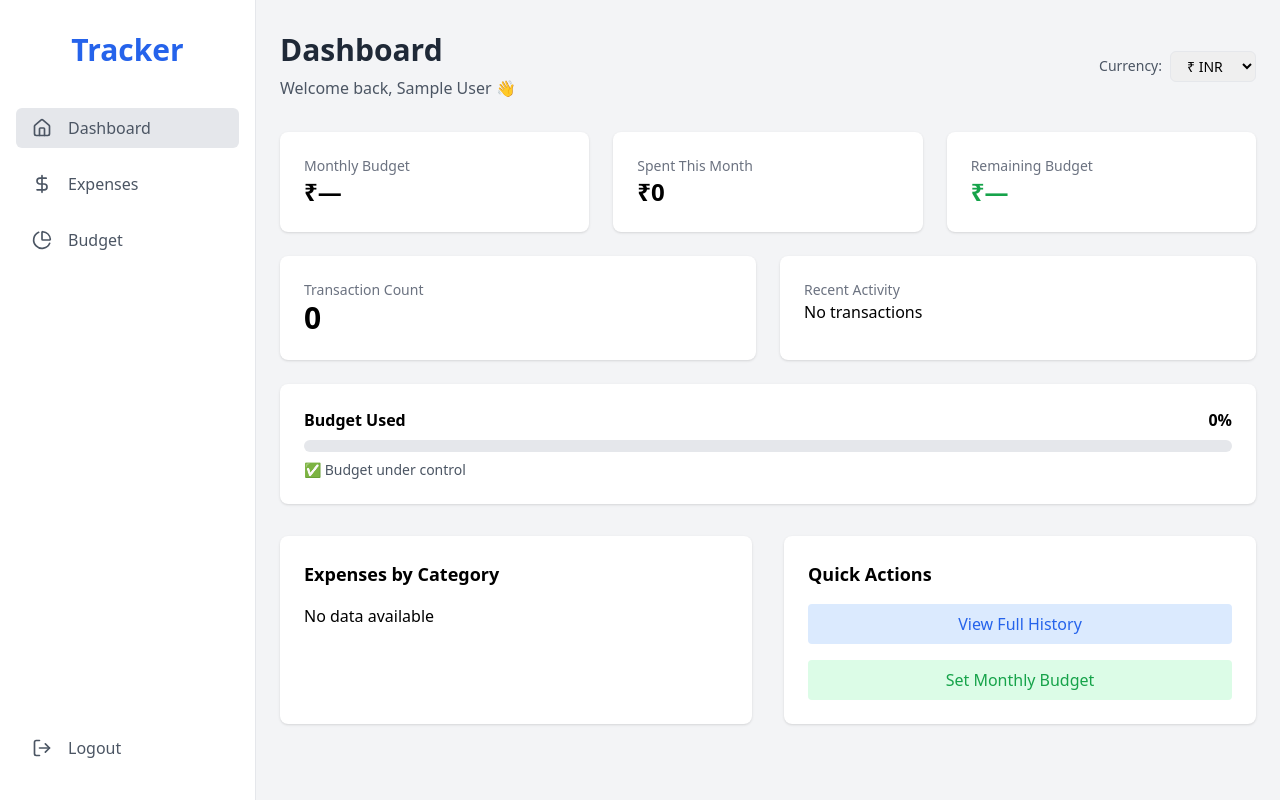
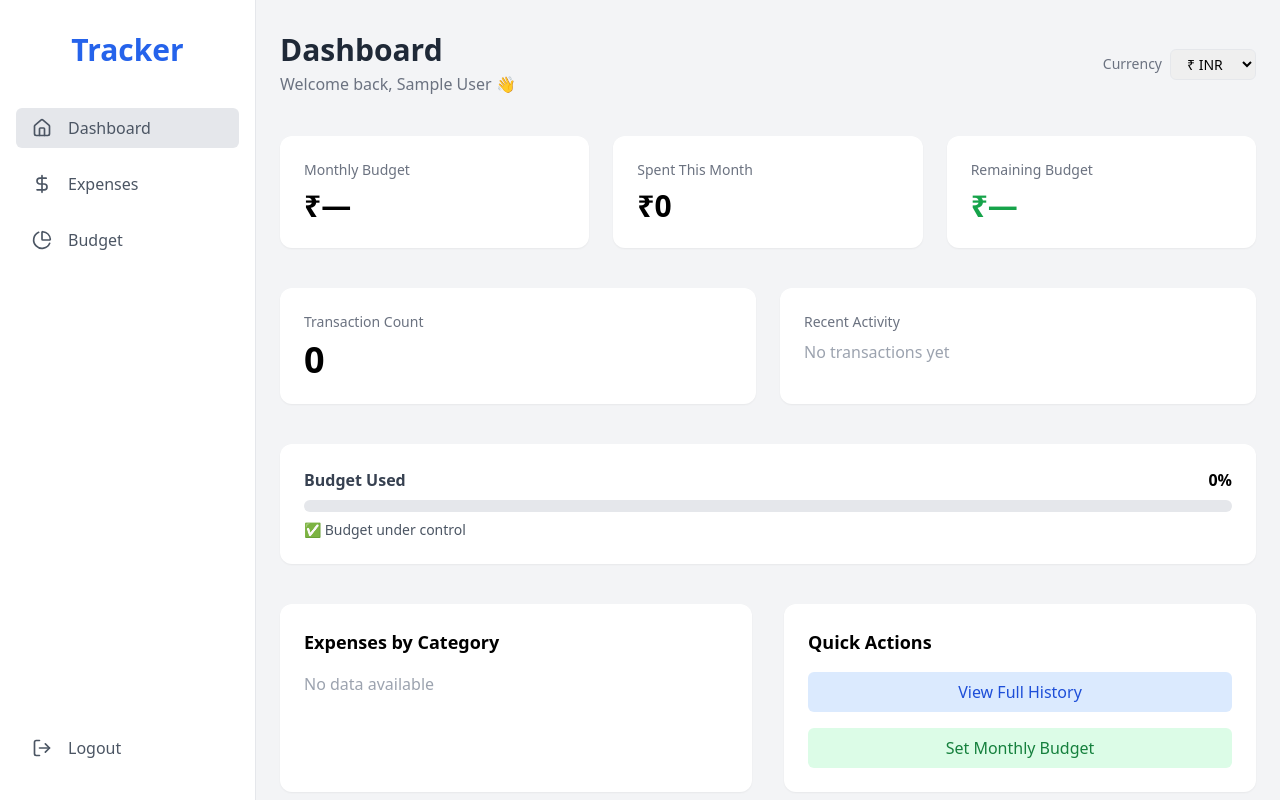
Before and after one commit to dheerajkumar25-dev/smart-expense-tracker, a React (Vite) app in the folder client/: page / in a window 1280 px wide. Built offline with nearby package versions, Linux system fonts and the light colour scheme; no server answers; sample sign-in values are in the browser's storage.

Commit message:
chore(ui): polish dashboard layout without changing logic

```diff
--- a/client/src/pages/Dashboard.jsx
+++ b/client/src/pages/Dashboard.jsx
@@ -21,7 +21,7 @@ const Dashboard = () => {
     const [monthlyTotal, setMonthlyTotal] = useState(0);
     const [loading, setLoading] = useState(true);
 
-    // 🌍 Currency State
+    // 🌍 Currency State (UNCHANGED)
     const [currency, setCurrency] = useState(
         localStorage.getItem('currency') || 'INR'
     );
@@ -94,20 +94,23 @@ const Dashboard = () => {
     const lastExpense = expenses[0];
 
     return (
-        <div>
-            {/* HEADER + CURRENCY */}
+        <div className="space-y-10">
+            {/* HEADER */}
             <div className="flex justify-between items-center">
                 <div>
-                    <h1 className="text-3xl font-semibold text-gray-800">
+                    <h1 className="text-3xl font-bold text-gray-800">
                         Dashboard
                     </h1>
-                    <p className="mt-2 text-gray-600">
+                    <p className="mt-1 text-gray-500">
                         Welcome back, {user?.name} 👋
                     </p>
                 </div>
 
+                {/* Currency Switch */}
                 <div className="flex items-center gap-2">
-                    <span className="text-sm text-gray-600">Currency:</span>
+                    <span className="text-sm text-gray-500">
+                        Currency
+                    </span>
                     <select
                         value={currency}
                         onChange={handleCurrencyChange}
@@ -120,28 +123,34 @@ const Dashboard = () => {
             </div>
 
             {/* TOP SUMMARY */}
-            <div className="mt-8 grid grid-cols-1 md:grid-cols-3 gap-6">
-                <div className="bg-white p-6 rounded-lg shadow">
-                    <p className="text-sm text-gray-500">Monthly Budget</p>
-                    <p className="text-2xl font-bold">
+            <div className="grid grid-cols-1 md:grid-cols-3 gap-6">
+                <div className="bg-white p-6 rounded-xl shadow-sm hover:shadow-md transition">
+                    <p className="text-sm text-gray-500">
+                        Monthly Budget
+                    </p>
+                    <p className="mt-2 text-3xl font-extrabold">
                         {currencySymbol}{budget ?? '—'}
                     </p>
                 </div>
 
-                <div className="bg-white p-6 rounded-lg shadow">
-                    <p className="text-sm text-gray-500">Spent This Month</p>
-                    <p className="text-2xl font-bold">
+                <div className="bg-white p-6 rounded-xl shadow-sm hover:shadow-md transition">
+                    <p className="text-sm text-gray-500">
+                        Spent This Month
+                    </p>
+                    <p className="mt-2 text-3xl font-extrabold">
                         {currencySymbol}{monthlyTotal}
                     </p>
                 </div>
 
-                <div className="bg-white p-6 rounded-lg shadow">
+                <div className="bg-white p-6 rounded-xl shadow-sm hover:shadow-md transition">
                     <p className="text-sm text-gray-500">
                         {remaining >= 0 ? 'Remaining Budget' : 'Over Budget'}
                     </p>
                     <p
-                        className={`text-2xl font-bold ${
-                            remaining >= 0 ? 'text-green-600' : 'text-red-600'
+                        className={`mt-2 text-3xl font-extrabold ${
+                            remaining >= 0
+                                ? 'text-green-600'
+                                : 'text-red-600'
                         }`}
                     >
                         {currencySymbol}
@@ -151,80 +160,100 @@ const Dashboard = () => {
             </div>
 
             {/* TRANSACTION + RECENT */}
-            <div className="mt-6 grid grid-cols-1 md:grid-cols-2 gap-6">
-                <div className="bg-white p-6 rounded-lg shadow">
-                    <p className="text-sm text-gray-500">Transaction Count</p>
-                    <p className="text-3xl font-bold">{expenses.length}</p>
+            <div className="grid grid-cols-1 md:grid-cols-2 gap-6">
+                <div className="bg-white p-6 rounded-xl shadow-sm hover:shadow-md transition">
+                    <p className="text-sm text-gray-500">
+                        Transaction Count
+                    </p>
+                    <p className="mt-2 text-4xl font-bold">
+                        {expenses.length}
+                    </p>
                 </div>
 
-                <div className="bg-white p-6 rounded-lg shadow">
-                    <p className="text-sm text-gray-500">Recent Activity</p>
+                <div className="bg-white p-6 rounded-xl shadow-sm hover:shadow-md transition">
+                    <p className="text-sm text-gray-500">
+                        Recent Activity
+                    </p>
                     {lastExpense ? (
-                        <p className="mt-1 font-medium">
-                            {lastExpense.description} (
-                            {currencySymbol}{lastExpense.amount})
+                        <p className="mt-2 font-semibold text-gray-800">
+                            {lastExpense.description}{' '}
+                            <span className="text-gray-500">
+                                ({currencySymbol}{lastExpense.amount})
+                            </span>
                         </p>
                     ) : (
-                        <p>No transactions</p>
+                        <p className="mt-2 text-gray-400">
+                            No transactions yet
+                        </p>
                     )}
                 </div>
             </div>
 
             {/* BUDGET USED */}
-            <div className="mt-6 bg-white p-6 rounded-lg shadow">
+            <div className="bg-white p-6 rounded-xl shadow-sm">
                 <div className="flex justify-between mb-2">
-                    <p className="font-semibold">Budget Used</p>
-                    <p className="font-semibold">{usagePercent}%</p>
+                    <p className="font-semibold text-gray-700">
+                        Budget Used
+                    </p>
+                    <p className="font-semibold">
+                        {usagePercent}%
+                    </p>
                 </div>
 
-                <div className="w-full bg-gray-200 rounded-full h-3">
+                <div className="w-full bg-gray-200 rounded-full h-3 overflow-hidden">
                     <div
-                        className={`h-3 rounded-full ${
+                        className={`h-3 rounded-full transition-all ${
                             usagePercent < 80
                                 ? 'bg-green-500'
                                 : usagePercent < 100
                                 ? 'bg-yellow-500'
                                 : 'bg-red-500'
                         }`}
-                        style={{ width: `${Math.min(usagePercent, 100)}%` }}
-                    ></div>
+                        style={{
+                            width: `${Math.min(usagePercent, 100)}%`,
+                        }}
+                    />
                 </div>
 
                 <p className="mt-2 text-sm text-gray-600">
                     {usagePercent < 80 && '✅ Budget under control'}
-                    {usagePercent >= 80 && usagePercent < 100 && '⚠️ Approaching budget limit'}
+                    {usagePercent >= 80 &&
+                        usagePercent < 100 &&
+                        '⚠️ Approaching budget limit'}
                     {usagePercent >= 100 && '🚨 Budget exceeded'}
                 </p>
             </div>
 
             {/* CHART + ACTIONS */}
-            <div className="mt-8 grid grid-cols-1 md:grid-cols-2 gap-8">
-                <div className="bg-white p-6 rounded-lg shadow">
+            <div className="grid grid-cols-1 md:grid-cols-2 gap-8">
+                <div className="bg-white p-6 rounded-xl shadow-sm">
                     <h2 className="text-lg font-semibold mb-4">
                         Expenses by Category
                     </h2>
                     {expenses.length > 0 ? (
                         <Pie data={pieData} />
                     ) : (
-                        <p>No data available</p>
+                        <p className="text-gray-400">
+                            No data available
+                        </p>
                     )}
                 </div>
 
-                <div className="bg-white p-6 rounded-lg shadow">
+                <div className="bg-white p-6 rounded-xl shadow-sm">
                     <h2 className="text-lg font-semibold mb-4">
                         Quick Actions
                     </h2>
                     <div className="flex flex-col gap-4">
                         <button
                             onClick={() => navigate('/expenses')}
-                            className="py-2 bg-blue-100 text-blue-600 rounded"
+                            className="py-2 rounded-md bg-blue-100 text-blue-700 hover:bg-blue-200 transition"
                         >
                             View Full History
                         </button>
 
                         <button
                             onClick={() => navigate('/budget')}
-                            className="py-2 bg-green-100 text-green-600 rounded"
+                            className="py-2 rounded-md bg-green-100 text-green-700 hover:bg-green-200 transition"
                         >
                             Set Monthly Budget
                         </button>
```
